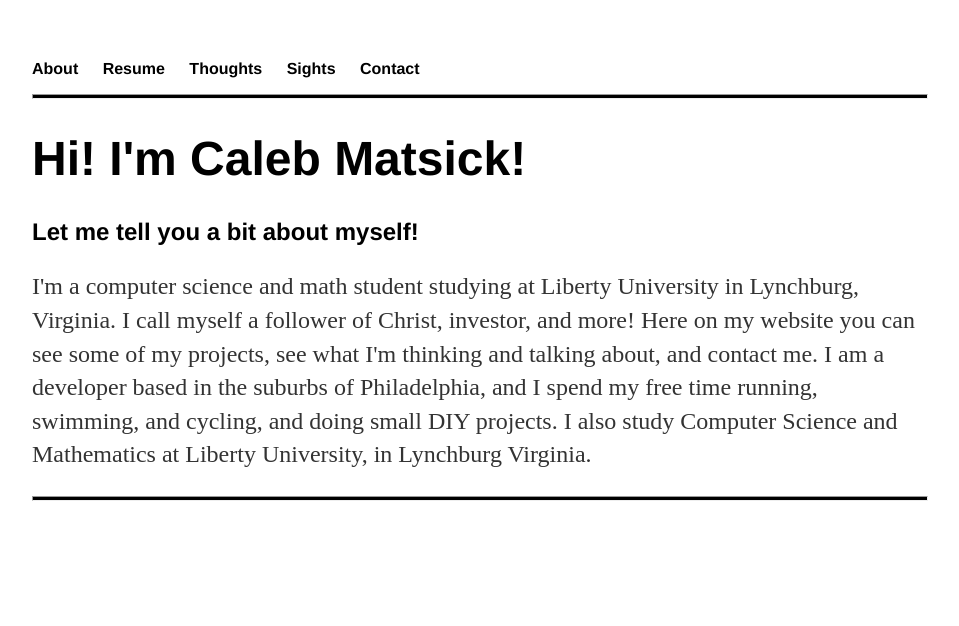
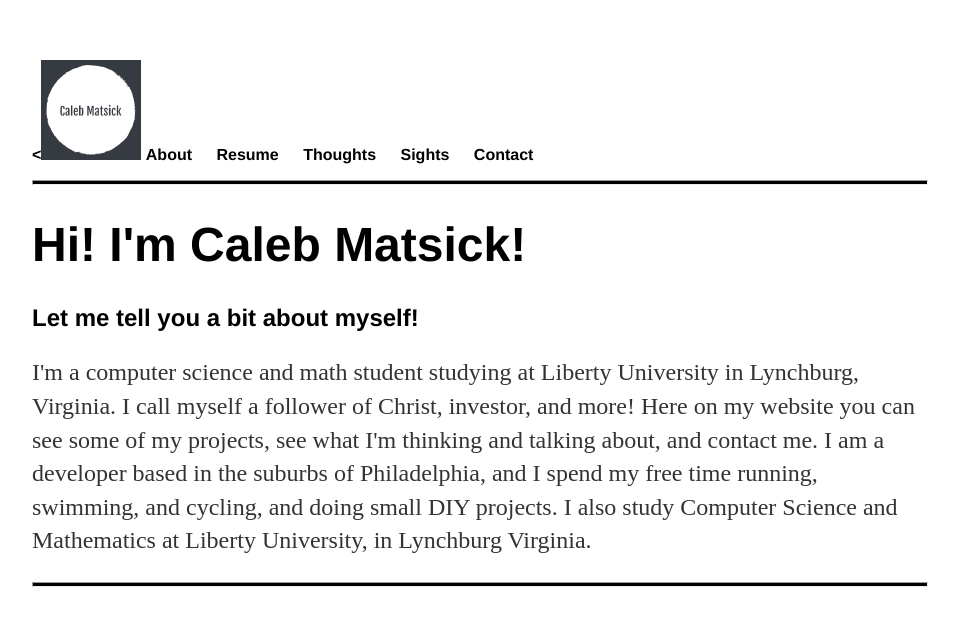
Before and after one commit to IronmanMk40/Matsick-Dot-Com, a Jekyll site: the page built from index.html, in a window 1280 px wide. Shown: the top 626 px of the page, without its empty margins (160-1119 px from the left). Built offline with Jekyll 4.4.1, drawn with Linux system fonts in a browser that asks for light colours.

Commit message:
Added logo

```diff
--- a/_layouts/default.html
+++ b/_layouts/default.html
@@ -9,6 +9,7 @@
 		<body>
 			<nav>
 	    		<ul>
+				<<img src="calebmatsicklogo.png" width=100 height=100>
 	        		<li><a href="/">About</a></li>
 	        		<li><a href="CalebMatsickResume.pdf">Resume</a></li>
 	        		<li><a href="/blog">Thoughts</a></li>
```
